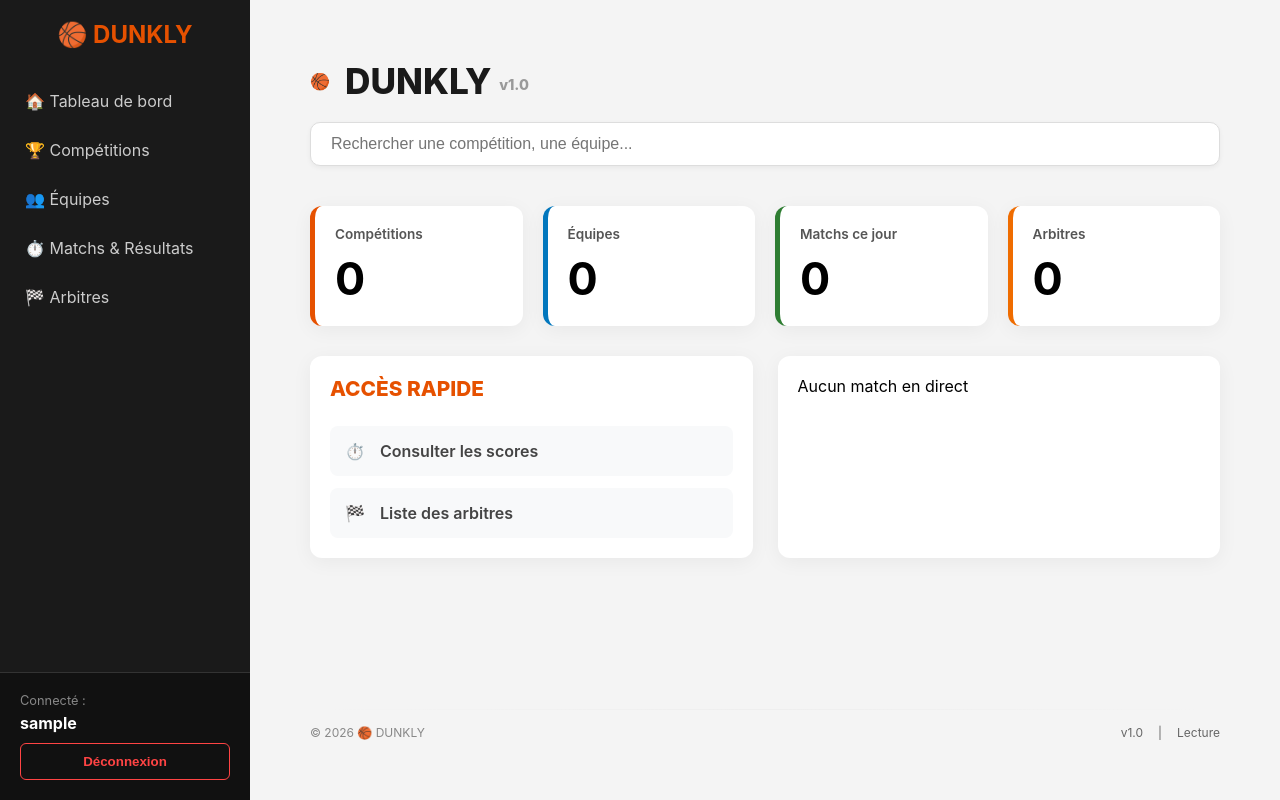
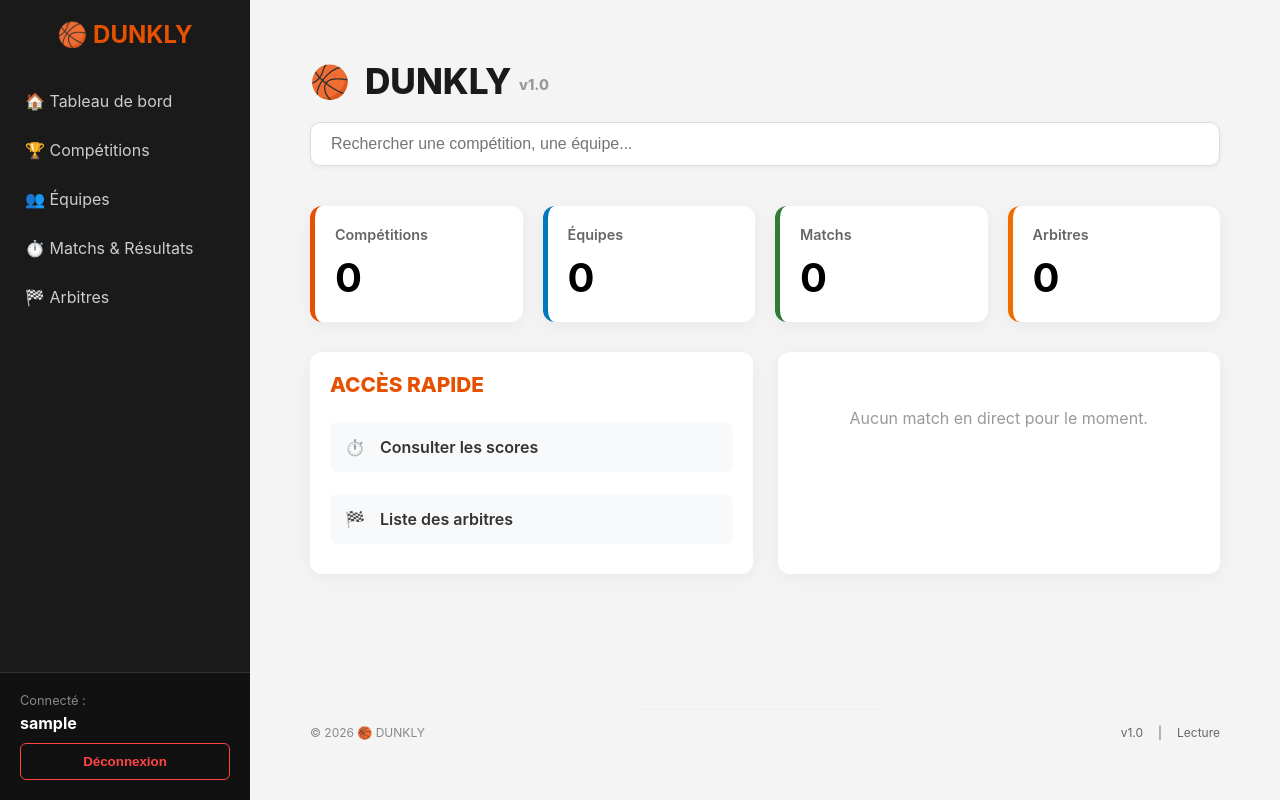
Before and after one commit to Anthonyz150/dunkly-basket-score, a Next.js app: page / in a window 1280 px wide. Built offline with nearby package versions, Linux system fonts and the light colour scheme; sample sign-in values are in the browser's storage.

Commit message:
Fix : build success with DUNKLY features, search and export

```diff
--- a/app/globals.css
+++ b/app/globals.css
@@ -439,3 +439,42 @@ html, body {
   from { transform: translateY(0); }
   to { transform: translateY(-30px); }
 }
+.search-input-pro {
+  width: 100%;
+  padding: 12px 15px;
+  border-radius: 10px;
+  border: 1px solid #ddd;
+  font-size: 1rem;
+  outline: none;
+  transition: border-color 0.2s;
+}
+
+.search-input-pro:focus {
+  border-color: var(--orange-basket);
+}
+
+.export-btn {
+  width: 100%;
+  margin-top: 15px;
+  padding: 12px;
+  background: #f8f9fa;
+  border: 2px dashed #ddd;
+  border-radius: 8px;
+  cursor: pointer;
+  font-weight: 600;
+  color: #666;
+  transition: all 0.2s;
+}
+
+.export-btn:hover {
+  background: #eee;
+  border-color: #999;
+  color: #333;
+}
+
+.empty-live {
+  text-align: center;
+  padding: 40px;
+  color: #888;
+  font-style: italic;
+}
--- a/app/page.tsx
+++ b/app/page.tsx
@@ -7,12 +7,14 @@ export default function Dashboard() {
   const [stats, setStats] = useState({ compets: 0, equipes: 0, matchs: 0, arbitres: 0 });
   const [liveMatch, setLiveMatch] = useState<any>(null);
   const [user, setUser] = useState<any>(null);
-  const [searchTerm, setSearchTerm] = useState(""); // 🔍 Barre de recherche
+  const [searchTerm, setSearchTerm] = useState("");
 
   useEffect(() => {
+    // Récupération de l'utilisateur
     const storedUser = localStorage.getItem('currentUser');
     if (storedUser) setUser(JSON.parse(storedUser));
 
+    // Récupération des données avec repli sur tableau vide pour éviter les erreurs .length
     const c = getFromLocal('competitions') || [];
     const e = getFromLocal('equipes') || [];
     const m = getFromLocal('matchs') || [];
@@ -25,18 +27,19 @@ export default function Dashboard() {
         arbitres: a.length
     });
 
+    // Détection d'un match en direct
     const matchActif = m.find((match: any) =>
       match.status === 'en_cours' || (match.scoreA + match.scoreB) > 0
     );
     if (matchActif) setLiveMatch(matchActif);
   }, []);
 
-  // 📥 Fonction d'exportation (JSON pour Excel)
+  // Fonction d'exportation des données pour l'Admin
   const exportData = () => {
     const data = {
-      matchs: getFromLocal('matchs'),
-      equipes: getFromLocal('equipes'),
-      arbitres: getFromLocal('arbitres'),
+      matchs: getFromLocal('matchs') || [],
+      equipes: getFromLocal('equipes') || [],
+      arbitres: getFromLocal('arbitres') || [],
       exportDate: new Date().toISOString()
     };
     const blob = new Blob([JSON.stringify(data, null, 2)], { type: 'application/json' });
@@ -53,16 +56,16 @@ export default function Dashboard() {
     <div className="dashboard-wrapper">
       <header className="dashboard-header">
         <div className="header-title-row">
-          <span className="basketball-icon">🏀</span>
+          <span className="basketball-icon" style={{ fontSize: '2rem' }}>🏀</span>
           <h1>DUNKLY <span className="version-tag">v1.0</span></h1>
         </div>
 
-        {/* 🔍 Barre de recherche stylisée */}
+        {/* Barre de recherche interactive */}
         <div className="search-container" style={{ marginTop: '20px' }}>
           <input
             type="text"
             placeholder="Rechercher une compétition, une équipe..."
-            className="search-input"
+            className="search-input-pro"
             value={searchTerm}
             onChange={(e) => setSearchTerm(e.target.value)}
             style={searchInputStyle}
@@ -70,14 +73,16 @@ export default function Dashboard() {
         </div>
       </header>
 
+      {/* Grille de statistiques */}
       <div className="stats-grid">
         <StatCard title="Compétitions" value={stats.compets} color="#e65100" />
         <StatCard title="Équipes" value={stats.equipes} color="#0277bd" />
-        <StatCard title="Matchs ce jour" value={stats.matchs} color="#2e7d32" />
+        <StatCard title="Matchs" value={stats.matchs} color="#2e7d32" />
         <StatCard title="Arbitres" value={stats.arbitres} color="#ef6c00" />
       </div>
 
       <div className="dashboard-lower-grid">
+        {/* Section Actions dynamiques */}
         <section className="card actions-section">
           <h2 className="section-title">{isAdmin ? "ADMINISTRATION" : "ACCÈS RAPIDE"}</h2>
           <div className="actions-list">
@@ -85,8 +90,8 @@ export default function Dashboard() {
               <>
                 <ActionLink href="/matchs" icon="➕" text="Enregistrer un résultat" />
                 <ActionLink href="/equipes" icon="👥" text="Inscrire une équipe" />
-                <button onClick={exportData} style={exportBtnStyle}>
-                  <span>📥</span> <span>Exporter les données de la saison</span>
+                <button onClick={exportData} className="export-btn-pro" style={exportBtnStyle}>
+                  <span>📥</span> <span>Exporter la base de données</span>
                 </button>
               </>
             ) : (
@@ -98,9 +103,10 @@ export default function Dashboard() {
           </div>
         </section>
 
+        {/* Section Match en Direct */}
         {liveMatch ? (
           <section className="live-match-card">
-            <h2 className="live-title">LIVE</h2>
+            <h2 className="live-title">LIVE 🏀</h2>
             <div className="live-display">
               <p className="live-comp-name">{liveMatch.competition}</p>
               <div className="live-score-row">
@@ -111,14 +117,16 @@ export default function Dashboard() {
             </div>
           </section>
         ) : (
-          <div className="card no-live-placeholder">Aucun match en direct</div>
+          <div className="card no-live-placeholder" style={{ textAlign: 'center', padding: '40px', color: '#999' }}>
+            <p>Aucun match en direct pour le moment.</p>
+          </div>
         )}
       </div>
     </div>
   );
 }
 
-// Styles rapides en ligne pour les nouveaux éléments
+// Styles objets pour garantir la propreté visuelle sans CSS externe complexe
 const searchInputStyle = {
   width: '100%',
   padding: '12px 20px',
@@ -135,27 +143,29 @@ const exportBtnStyle = {
   gap: '15px',
   width: '100%',
   padding: '15px',
-  background: '#f0f0f0',
-  border: '1px dashed #ccc',
-  borderRadius: '8px',
+  background: '#f8f9fa',
+  border: '2px dashed #ccc',
+  borderRadius: '10px',
   cursor: 'pointer',
-  fontWeight: 'bold',
+  fontWeight: '600',
   color: '#444',
-  marginTop: '10px'
+  marginTop: '10px',
+  transition: '0.2s'
 };
 
+// Sous-composants réutilisables
 function StatCard({ title, value, color }: any) {
   return (
-    <div className="card stat-card" style={{ borderLeft: `5px solid ${color}` }}>
-      <p className="stat-label">{title}</p>
-      <h3 className="stat-number">{value}</h3>
+    <div className="card stat-card" style={{ borderLeft: `5px solid ${color}`, background: 'white', padding: '20px', borderRadius: '12px' }}>
+      <p className="stat-label" style={{ margin: 0, color: '#666', fontSize: '0.9rem' }}>{title}</p>
+      <h3 className="stat-number" style={{ margin: '10px 0 0', fontSize: '2.5rem', fontWeight: 'bold' }}>{value}</h3>
     </div>
   );
 }
 
 function ActionLink({ href, icon, text }: any) {
   return (
-    <Link href={href} className="action-row">
+    <Link href={href} className="action-row" style={{ display: 'flex', alignItems: 'center', gap: '15px', padding: '15px', background: '#f8f9fa', borderRadius: '8px', textDecoration: 'none', color: '#333', fontWeight: '600', marginBottom: '10px' }}>
       <span className="action-icon">{icon}</span>
       <span className="action-text">{text}</span>
     </Link>
```
